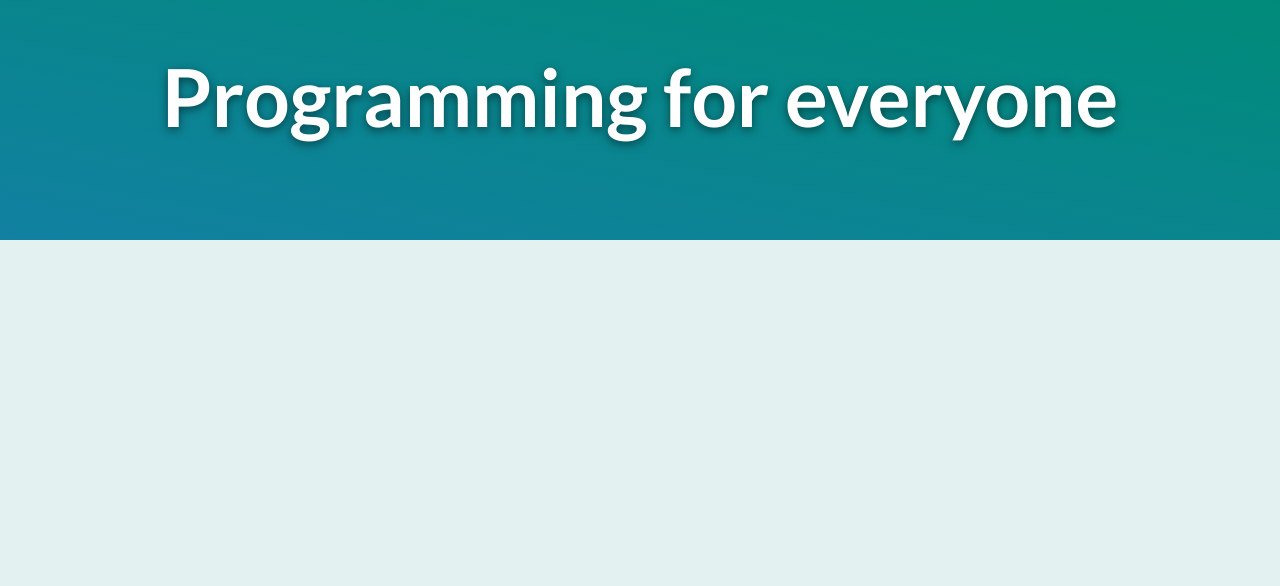
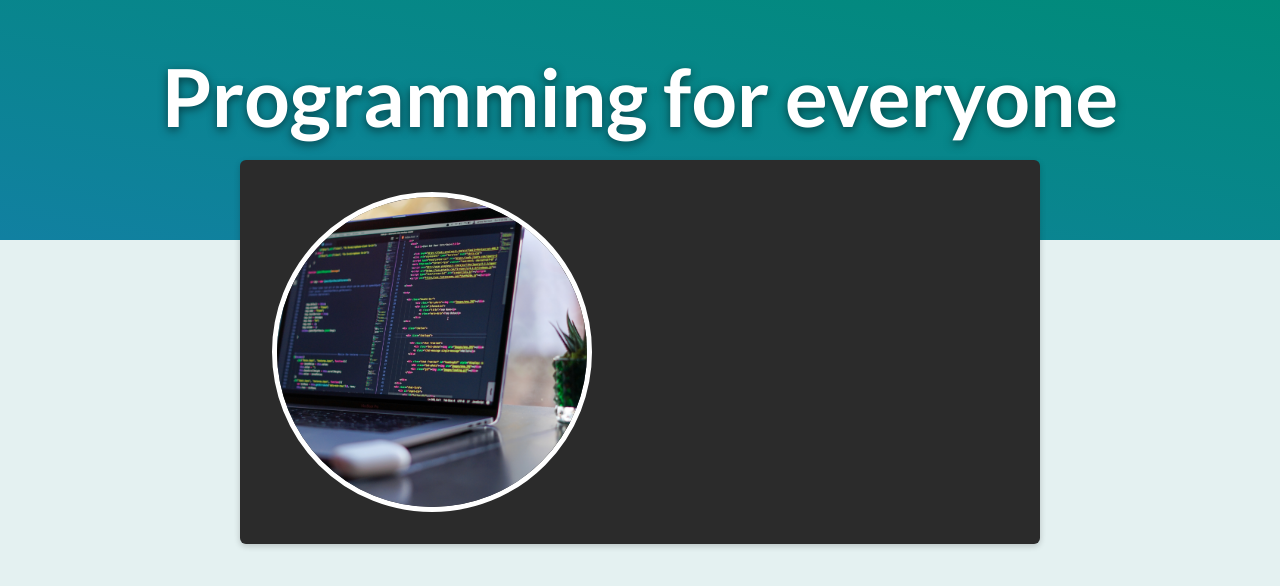
Before and after one commit to ThusharaSamaraweera/Events-app, a Next.js app: page /events/e1 in a window 1280 px wide. Shown: the top 586 px of the page. Built offline with nearby package versions, Linux system fonts and the light colour scheme.

Commit message:
add event logistics

```diff
--- /dev/null
+++ b/components/event-details/event-logistics.js
@@ -0,0 +1,26 @@
+import Image from 'next/image';
+import classes from './event-logistics.module.css';
+
+function EventLogistics(props) {
+  const { date, address, image, title } = props;
+
+  const humanReadableDate = new Date(date).toLocaleDateString('en-US', {
+    day: 'numeric',
+    month: 'long',
+    year: 'numeric',
+  });
+  const addressText = address.replace(', ', '\n');
+
+  return (
+    <section className={classes.logistics}>
+      <div className={classes.image}>
+        <Image src={`/${image}`} alt={title} width={400} height={400} />
+      </div>
+      <ul className={classes.list}>
+
+      </ul>
+    </section>
+  );
+}
+
+export default EventLogistics;
--- /dev/null
+++ b/components/event-details/event-logistics.module.css
@@ -0,0 +1,66 @@
+.logistics {
+  box-shadow: 0 2px 6px rgba(0, 0, 0, 0.2);
+  border-radius: 6px;
+  background-color: #2b2b2b;
+  padding: 2rem;
+  max-width: 50rem;
+  width: 80%;
+  margin: -3rem auto;
+  color: #d5eeeb;
+  display: flex;
+  justify-content: space-between;
+  gap: 1rem;
+  flex-direction: column;
+  align-items: center;
+}
+
+.image {
+  width: 10rem;
+  height: 10rem;
+  border-radius: 50%;
+  overflow: hidden;
+  border: 5px solid white;
+}
+
+.image img {
+  width: 10rem;
+  height: 10rem;
+  object-fit: cover;
+}
+
+.list {
+  flex: 3;
+  display: flex;
+  gap: 2rem;
+  justify-content: center;
+  align-items: center;
+  flex-direction: column;
+}
+
+.logistics address {
+  white-space: pre;
+}
+
+@media (min-width: 768px) {
+  .logistics {
+    padding: 2rem;
+    margin: -5rem auto;
+    gap: 3rem;
+    flex-direction: row;
+    align-items: stretch;
+  }
+
+  .image {
+    width: 20rem;
+    height: 20rem;
+  }
+
+  .image img {
+    width: 20rem;
+    height: 20rem;
+  }
+
+  .list {
+    align-items: flex-start;
+  }
+}
--- a/pages/events/[eventId].js
+++ b/pages/events/[eventId].js
@@ -1,17 +1,24 @@
-import EventSummary from '@/components/event-details/event-summary'
-import { getEventById } from '@/service'
-import { useRouter } from 'next/router'
+import EventLogistics from "@/components/event-details/event-logistics";
+import EventSummary from "@/components/event-details/event-summary";
+import { getEventById } from "@/service";
+import { useRouter } from "next/router";
 
 const EventDetailsPage = () => {
-    const router = useRouter()
-    const eventId = router.query?.eventId
-    const event = getEventById(eventId)
+  const router = useRouter();
+  const eventId = router.query?.eventId;
+  const event = getEventById(eventId);
 
-    return (
-        <>
-            <EventSummary title={event?.title} />
-        </>
-    )
-}
+  return (
+    <>
+      <EventSummary title={event?.title} />
+      <EventLogistics
+        date={event.date}
+        address={event.location}
+        image={event.image}
+        imageAlt={event.title}
+      ></EventLogistics>
+    </>
+  );
+};
 
-export default EventDetailsPage
+export default EventDetailsPage;
```
